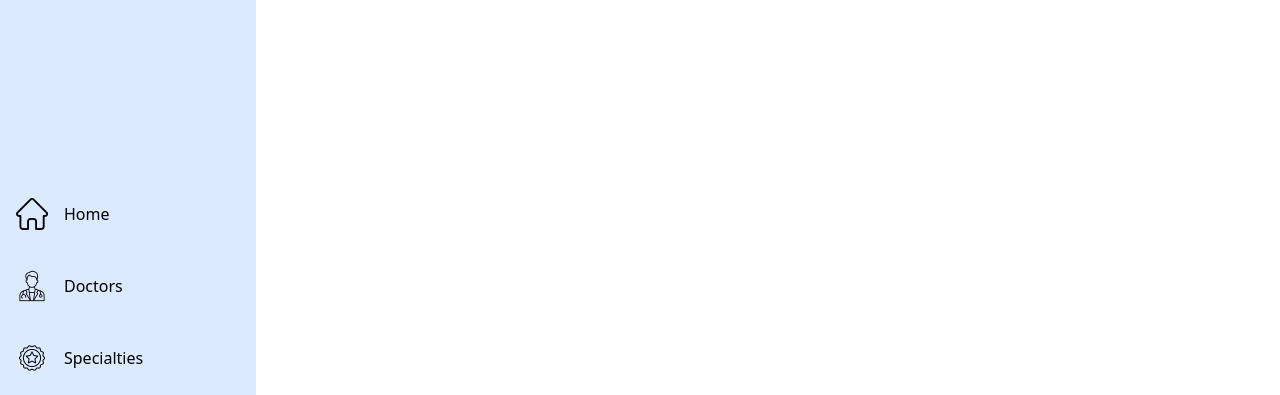
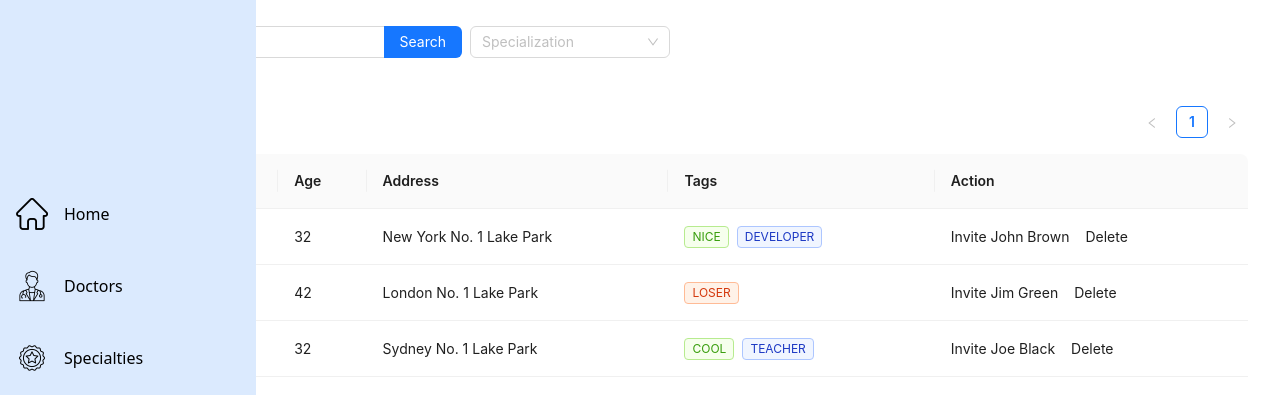
Before and after one commit to chatchatabc/healthhealthabc-frontend, a React app in the folder admin/: page /doctors in a window 1280 px wide. Shown: the part 78-473 px from the top of the page. Built offline with nearby package versions, Linux system fonts and the light colour scheme.

Commit message:
feat: implemented basic layout of doctors page

```diff
--- a/admin/src/app/doctors/page.tsx
+++ b/admin/src/app/doctors/page.tsx
@@ -1,7 +1,160 @@
+"use client";
+
 import React from "react";
+import { Space, Table, Tag, Input, Select } from "antd";
+import { SearchOutlined } from "@ant-design/icons";
+import type { ColumnsType } from "antd/es/table";
 
 function page() {
-  return <div>Doctors</div>;
+  type TablePaginationPosition = "topRight" | "bottomRight" | "bottomCenter";
+
+  const { Search } = Input;
+
+  interface DataType {
+    key: string;
+    name: string;
+    age: number;
+    address: string;
+    tags: string[];
+  }
+
+  const columns: ColumnsType<DataType> = [
+    {
+      title: "Name",
+      dataIndex: "name",
+      key: "name",
+      render: (text) => <a>{text}</a>,
+    },
+    {
+      title: "Age",
+      dataIndex: "age",
+      key: "age",
+    },
+    {
+      title: "Address",
+      dataIndex: "address",
+      key: "address",
+    },
+    {
+      title: "Tags",
+      key: "tags",
+      dataIndex: "tags",
+      render: (_, { tags }) => (
+        <>
+          {tags.map((tag) => {
+            let color = tag.length > 5 ? "geekblue" : "green";
+            if (tag === "loser") {
+              color = "volcano";
+            }
+            return (
+              <Tag color={color} key={tag}>
+                {tag.toUpperCase()}
+              </Tag>
+            );
+          })}
+        </>
+      ),
+    },
+    {
+      title: "Action",
+      key: "action",
+      render: (_, record) => (
+        <Space size="middle">
+          <a>Invite {record.name}</a>
+          <a>Delete</a>
+        </Space>
+      ),
+    },
+  ];
+
+  const data: DataType[] = [
+    {
+      key: "1",
+      name: "John Brown",
+      age: 32,
+      address: "New York No. 1 Lake Park",
+      tags: ["nice", "developer"],
+    },
+    {
+      key: "2",
+      name: "Jim Green",
+      age: 42,
+      address: "London No. 1 Lake Park",
+      tags: ["loser"],
+    },
+    {
+      key: "3",
+      name: "Joe Black",
+      age: 32,
+      address: "Sydney No. 1 Lake Park",
+      tags: ["cool", "teacher"],
+    },
+  ];
+
+  return (
+    <div className="px-8">
+      <header className="py-8">
+        <h1 className="text-4xl font-medium">Doctors</h1>
+      </header>
+      <section className="flex items-center gap-2">
+        <Search
+          placeholder="Search doctors..."
+          allowClear
+          enterButton="Search"
+          style={{ width: 350 }}
+          prefix={<SearchOutlined />}
+        />
+
+        <Select
+          showSearch
+          style={{ width: 200 }}
+          placeholder="Specialization"
+          optionFilterProp="children"
+          filterOption={(input, option) =>
+            (option?.label ?? "").includes(input)
+          }
+          filterSort={(optionA, optionB) =>
+            (optionA?.label ?? "")
+              .toLowerCase()
+              .localeCompare((optionB?.label ?? "").toLowerCase())
+          }
+          options={[
+            {
+              value: "1",
+              label: "Not Identified",
+            },
+            {
+              value: "2",
+              label: "Closed",
+            },
+            {
+              value: "3",
+              label: "Communicated",
+            },
+            {
+              value: "4",
+              label: "Identified",
+            },
+            {
+              value: "5",
+              label: "Resolved",
+            },
+            {
+              value: "6",
+              label: "Cancelled",
+            },
+          ]}
+        />
+      </section>
+      <section className="mt-8">
+        <Table
+          pagination={{ position: ["topRight" as TablePaginationPosition] }}
+          columns={columns}
+          dataSource={data}
+        />
+      </section>
+    </div>
+  );
 }
 
 export default page;
```
